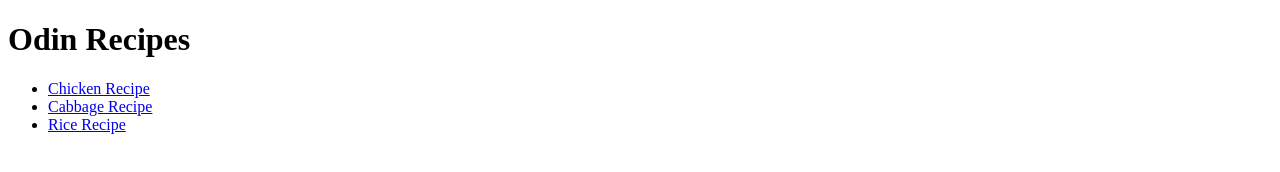
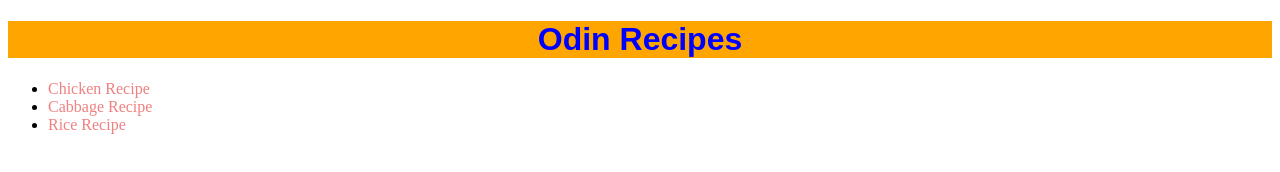
Before and after one commit to JimmieKaba19/Odin-recipes, a plain HTML site: page index.html in a window 1280 px wide. Drawn offline with Linux system fonts and the light colour scheme.

Commit message:
Edits to index.html and creating new style.css file

```diff
--- a/index.html
+++ b/index.html
@@ -3,10 +3,11 @@
 <head>
     <meta charset="UTF-8">
     <meta name="viewport" content="width=device-width, initial-scale=1.0">
+    <link rel="stylesheet" href="style.css">
     <title>Odin Recipes</title>
 </head>
 <body>
-    <h1>Odin Recipes</h1>
+    <h1 class="heading-title">Odin Recipes</h1>
     <ul>
         <li><a href="./recipes/chicken.html">Chicken Recipe</a>
         <li> <a href="./recipes/cabbage.html">Cabbage Recipe</a></li>
--- /dev/null
+++ b/style.css
@@ -0,0 +1,11 @@
+.heading-title {
+    font-family: Arial, Helvetica, sans-serif;
+    color: blue;
+    background-color: orange;
+    text-align: center;
+}
+
+a {
+    color: lightcoral;
+    text-decoration: none;
+}
```
